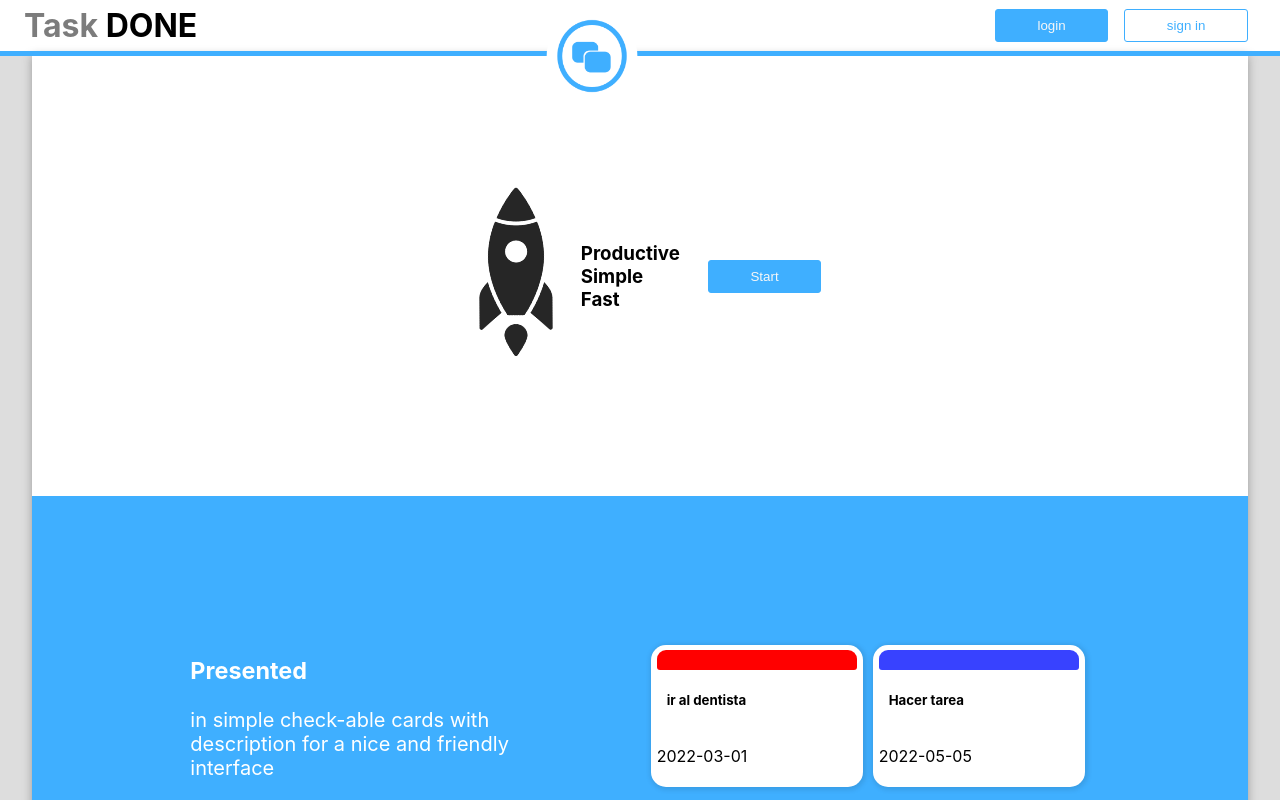
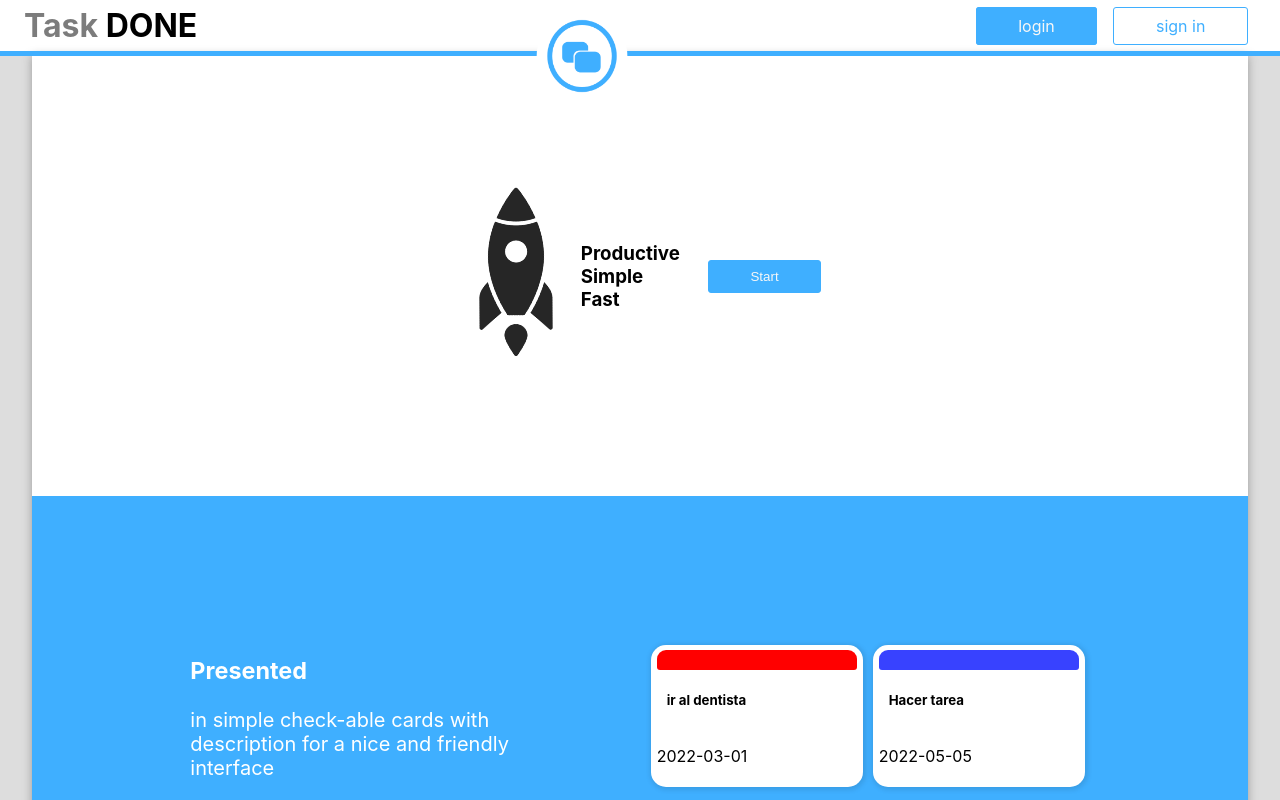
Before and after one commit to GenaroMazur/ToDoList, a React (Create React App) app in the folder frontend/: page / in a window 1280 px wide. Shown: the top 800 px of the page. Built offline with nearby package versions, Linux system fonts and the light colour scheme.

Commit message:
[MOD] *Header .css .jsx

```diff
--- a/frontend/src/components/header/Header.css
+++ b/frontend/src/components/header/Header.css
@@ -49,3 +49,7 @@
     color:#3FAFFF;
     background-color: #eeeeee;
 }
+
+a{
+    text-decoration: none;
+}
--- a/frontend/src/components/header/Header.jsx
+++ b/frontend/src/components/header/Header.jsx
@@ -1,14 +1,14 @@
+import {Link} from "react-router-dom"
 import "./Header.css"
 const logo = require("./../../designs/logo.png")
-
 function Header(){
     return (
         <div className="header">
-            <h1 id="tittle">Task <span className="doneHeader">DONE</span></h1>
+            <Link to="/"><h1 id="tittle">Task <span className="doneHeader">DONE</span></h1></Link>
             <img src={logo} alt="task done logo" className="logoHeader"/>
             <div className="buttonsHeader">
-                <button id="buttonLogin">login</button>
-                <button id="buttonSignIn">sign in</button>
+                <Link to="/login"id="buttonLogin">login</Link>
+                <Link to="/register" id="buttonSignIn">sign in</Link>
             </div>
         </div>
     )
```
